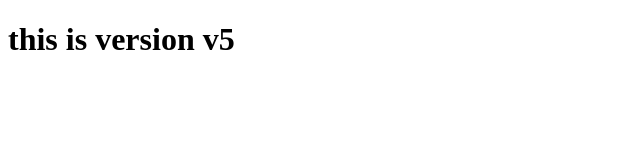
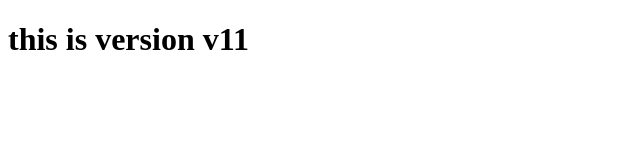
Before and after one commit to Kartik71845/My-Repository, a plain HTML site: page index.html in a window 1280 px wide. Shown: the full height of the page, 0-640 px from the left. Drawn offline with Linux system fonts and the light colour scheme.

Commit message:
this is v11

```diff
--- a/index.html
+++ b/index.html
@@ -6,7 +6,7 @@
     <title>Document</title>
 </head>
 <body>
-<h1> this is version v5</h1>
+<h1> this is version v11</h1>
 </body>
 
 </html>
```
